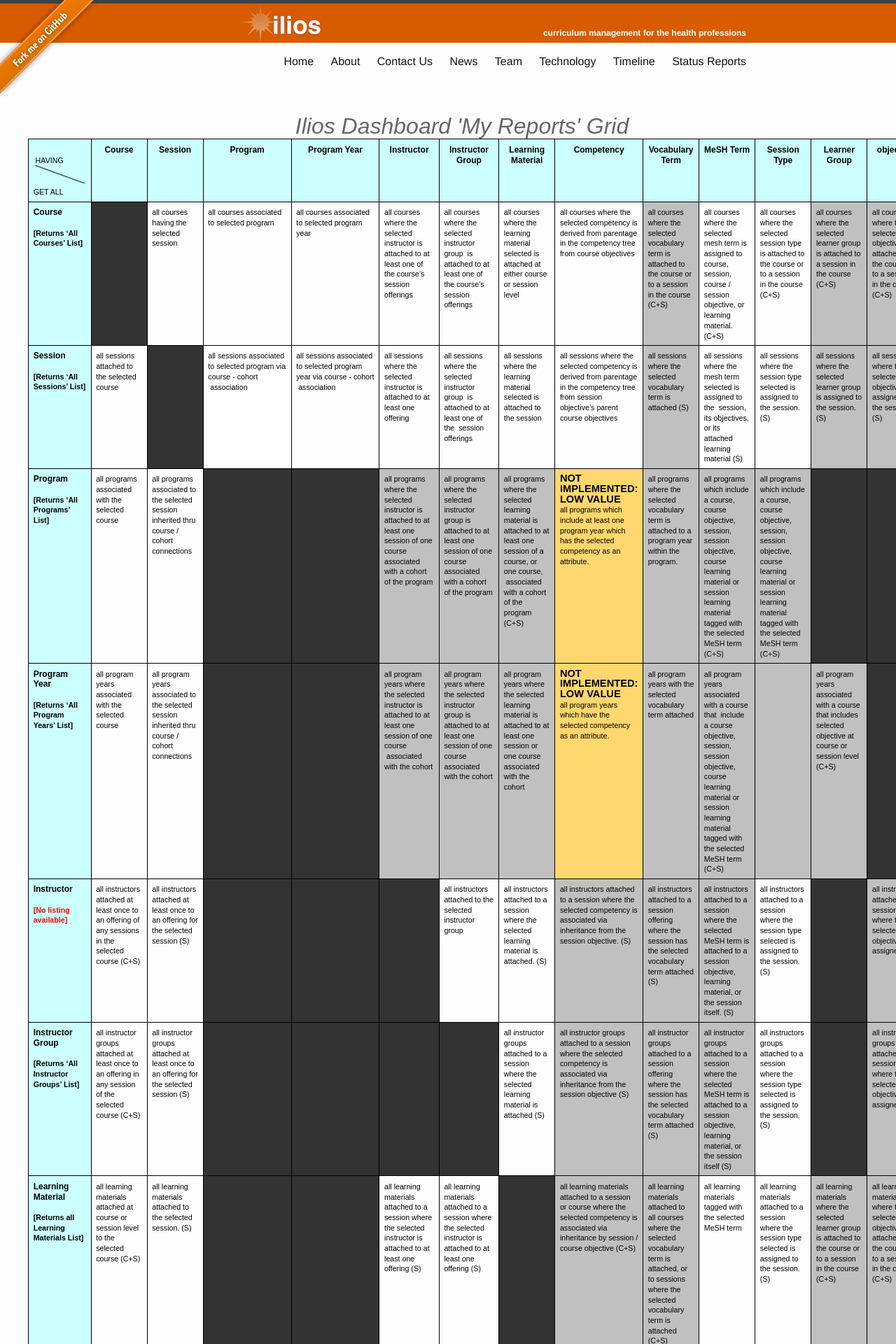
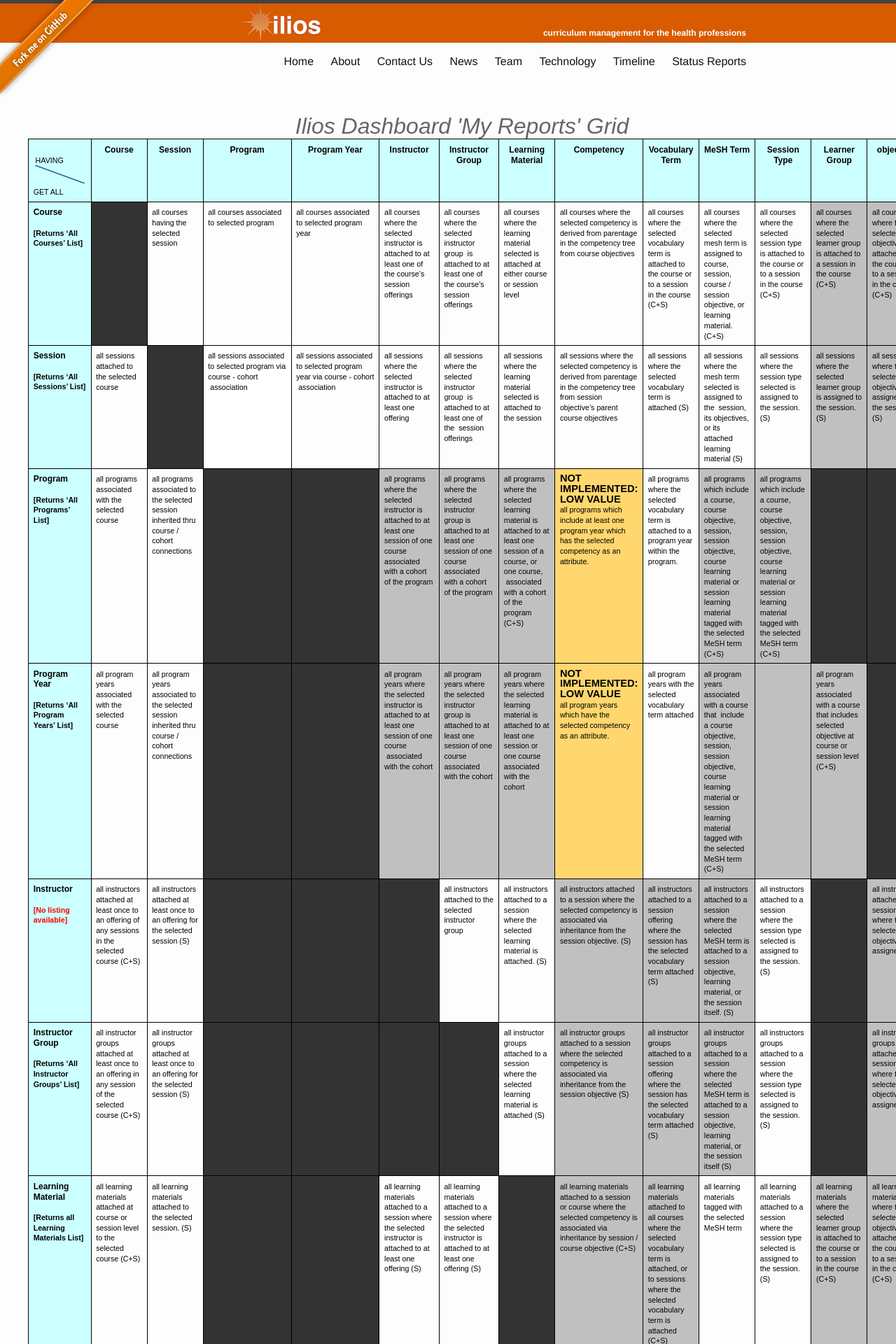
Before and after one commit to ilios/iliosproject.org, a Jekyll site: the page built from myreports.md, in a window 1280 px wide. Shown: the top 1920 px of the page at 70% size. Built offline with Jekyll 4.4.1, drawn with Linux system fonts in a browser that asks for light colours.

Commit message:
updates for term reporting

```diff
--- a/myreports.md
+++ b/myreports.md
@@ -84,7 +84,7 @@
   <td class="c3"><p class="c0"><span class="c1">all courses where the selected instructor group &nbsp;is attached to at least one of the course&rsquo;s session offerings</span></p></td>
   <td class="c3"><p class="c0"><span class="c1">all courses where the learning material selected is attached at either course or session level</span></p></td>
   <td class="c3"><p class="c0"><span class="c1">all courses where the selected competency is derived from parentage in the competency tree from course objectives</span></p></td>
-  <td class="c3 c5"><p class="c0"><span class="c1">all courses where the selected vocabulary term is attached to the course or to a session in the course (C+S)</span></p></td>
+  <td class="c3"><p class="c0"><span class="c1">all courses where the selected vocabulary term is attached to the course or to a session in the course (C+S)</span></p></td>
   <td class="c3"><p class="c0"><span class="c1">all courses where the selected mesh term is assigned to course, session, course / session objective, or learning material. (C+S)</span></p></td>
   <td class="c3"><p class="c0"><span class="c1">all courses where the selected session type is attached to the course or to a session in the course (C+S)</span></p></td>
   <td class="c3 c5"><p class="c0"><span class="c1">all courses where the selected learner group is attached to a session in the course (C+S)</span></p></td>
@@ -98,7 +98,7 @@
   <td class="c3"><p class="c0"><span class="c1">all sessions where the selected instructor is attached to at least one offering</span></p></td>
   <td class="c3"><p class="c0"><span class="c1">all sessions where the selected instructor group &nbsp;is attached to at least one of the &nbsp;session offerings</span></p></td>
   <td class="c3"><p class="c0"><span class="c1">all sessions where the learning material selected is attached to the session</span></p></td><td class="c3"><p class="c0"><span class="c1">all sessions where the selected competency is derived from parentage in the competency tree from session objective&rsquo;s parent course objectives</span></p></td>
-  <td class="c3 c5"><p class="c0"><span class="c1">all sessions where the selected vocabulary term is attached (S)</span></p></td><td class="c3"><p class="c0"><span class="c1">all sessions where the mesh term selected is assigned to the &nbsp;session, its objectives, or its attached learning material (S)</span></p></td>
+  <td class="c3"><p class="c0"><span class="c1">all sessions where the selected vocabulary term is attached (S)</span></p></td><td class="c3"><p class="c0"><span class="c1">all sessions where the mesh term selected is assigned to the &nbsp;session, its objectives, or its attached learning material (S)</span></p></td>
   <td class="c3"><p class="c0"><span class="c1">all sessions where the session type selected is assigned to the session. (S)</span></p></td>
   <td class="c3 c5"><p class="c0"><span class="c1">all sessions where the selected learner group is assigned to the session. (S)</span></p></td>
   <td class="c3 c5"><p class="c0"><span class="c1">all sessions where the selected objective is assigned to the session. (S)</span></p></td></tr>
@@ -112,7 +112,7 @@
   <td class="c3 c5"><p class="c0"><span class="c1">all programs where the selected instructor group is attached to at least one session of one course associated with a cohort of the program</span></p></td>
   <td class="c3 c5"><p class="c0"><span class="c1">all programs where the selected learning material is attached to at least one session of a course, or one course, &nbsp;associated with a cohort of the program (C+S)</span></p></td>
   <td class="c3 c24"><p class="c0"><strong>NOT IMPLEMENTED: LOW VALUE</strong><br /><span class="c1">all programs which include at least one program year which has the selected competency as an attribute.</span></p></td>
-  <td class="c3 c5"><p class="c0"><span class="c1">all programs where the selected vocabulary term is attached to a program year within the program.</span></p></td>
+  <td class="c3"><p class="c0"><span class="c1">all programs where the selected vocabulary term is attached to a program year within the program.</span></p></td>
   <td class="c3 c5"><p class="c0"><span class="c1">all programs which include a course, course objective, session, session objective, course learning material or session learning material tagged with the selected MeSH term (C+S)</span></p></td>
   <td class="c3 c5"><p class="c0"><span class="c1">all programs which include a course, course objective, session, session objective, course learning material or session learning material tagged with the selected MeSH term (C+S)</span></p></td>
   <td class="c2"><p class="c0"><span class="c1"></span></p></td>
@@ -127,7 +127,7 @@
   <td class="c3 c5"><p class="c0"><span class="c1">all program years where the selected instructor group is attached to at least one session of one course associated with the cohort</span></p></td>
   <td class="c3 c5"><p class="c0"><span class="c1">all program years where the selected learning material is attached to at least one session or one course associated with the cohort </span></p></td>
   <td class="c3 c24"><p class="c0"><strong>NOT IMPLEMENTED: LOW VALUE</strong><br /><span class="c1">all program years which have the selected competency as an attribute.</span></p></td>
-  <td class="c3 c5"><p class="c0"><span class="c1">all program years with the selected vocabulary term attached</span></p></td>
+  <td class="c3"><p class="c0"><span class="c1">all program years with the selected vocabulary term attached</span></p></td>
   <td class="c3 c5"><p class="c0"><span class="c1">all program years associated with a course that &nbsp;include a course objective, session, session objective, course learning material or session learning material tagged with the selected MeSH term (C+S)</span></p></td>
   <td class="c2 c5"><p class="c0"><span class="c1"></span></p></td>
   <td class="c3 c5"><p class="c0"><span class="c1">all program years associated with a course that includes selected objective at course or session level (C+S)</span></p></td>
@@ -194,16 +194,16 @@
   </tr>
   <tr>
   <td class="c7"><p class="c0"><span class="c11 c15">vocabulary term</span></p><p class="c0 c6"><span class="c11 c1"></span></p><p class="c0"><span class="c11 c1">[Returns &lsquo;All vocabulary terms&rsquo; List]</span></p></td>
-  <td class="c3 c5"><p class="c0"><span class="c1">all vocabulary terms attached to the selected course (and any session of that course) (C+S)</span></p></td><td class="c3"><p class="c0"><span class="c1">all vocabulary terms attached to the selected session (S)</span></p></td>
-  <td class="c3 c5"><p class="c0"><span class="c1">all vocabulary terms attached to any program year of the selected program (P)</span></p></td>
-  <td class="c3 c5"><p class="c0"><span class="c1">all vocabulary terms attached to the selected program year (P)</span></p></td>
-  <td class="c3 c5"><p class="c0"><span class="c1">all vocabulary terms attached to any session where the selected instructor is attached to at least one offering (S)</span></p></td>
+  <td class="c3"><p class="c0"><span class="c1">all vocabulary terms attached to the selected course (and any session of that course) (C+S)</span></p></td><td class="c3"><p class="c0"><span class="c1">all vocabulary terms attached to the selected session (S)</span></p></td>
+  <td class="c3"><p class="c0"><span class="c1">all vocabulary terms attached to any program year of the selected program (P)</span></p></td>
+  <td class="c3"><p class="c0"><span class="c1">all vocabulary terms attached to the selected program year (P)</span></p></td>
+  <td class="c3"><p class="c0"><span class="c1">all vocabulary terms attached to any session where the selected instructor is attached to at least one offering (S)</span></p></td>
   <td class="c3 c5"><p class="c0"><span class="c1">all vocabulary terms attached to any session where the selected instructor group is attached to at least one offering (S)</span></p></td>
-  <td class="c3 c5"><p class="c0"><span class="c1">all vocabulary terms attached to a session or course where the selected learning material is attached (C+S)</span></p></td>
-  <td class="c3 c5"><p class="c0"><span class="c1">all vocabulary terms attached to a session or course where the selected competency is inherited via objective tree (C+S)</span></p></td>
+  <td class="c3"><p class="c0"><span class="c1">all vocabulary terms attached to a session or course where the selected learning material is attached (C+S)</span></p></td>
+  <td class="c3"><p class="c0"><span class="c1">all vocabulary terms attached to a session or course where the selected competency is inherited via objective tree (C+S)</span></p></td>
   <td class="c2"><p class="c0 c6"><span class="c1"></span></p></td>
   <td class="c2"><p class="c0"><span class="c1">all vocabulary terms attached to a session or course where where that course or session or an associated objective or learning material is tagged with the selected mesh term. (C+S)</span></p></td>
-  <td class="c3 c5"><p class="c0"><span class="c1">all the vocabulary terms associated with a session with the selected session type</span></p></td>
+  <td class="c3"><p class="c0"><span class="c1">all the vocabulary terms associated with a session with the selected session type</span></p></td>
   <td class="c3 c5"><p class="c0"><span class="c1">all vocabulary terms  where the selected learner group is attached to the course or to a session in the course (C+S)</span></p></td>
   <td class="c3 c5"><p class="c0"><span class="c1">all vocabulary terms associated with the selected objective</span></p></td>
 </tr>
@@ -233,7 +233,7 @@
   <td class="c3"><p class="c0"><span class="c1">all session types associated to the selected instructor group</span></p></td>
   <td class="c3"><p class="c0"><span class="c1">all session types associated to the selected learning material</span></p></td>
   <td class="c3"><p class="c0"><span class="c1">all session types associated to the selected competency</span></p></td>
-  <td class="c3 c5"><p class="c0"><span class="c1">all session types associated to the selected vocabulary term</span></p></td>
+  <td class="c3"><p class="c0"><span class="c1">all session types associated to the selected vocabulary term</span></p></td>
   <td class="c3"><p class="c0"><span class="c1">all session types associated to the selected mesh term</span></p></td>
   <td class="c2"><p class="c0"><span class="c1"></span></p></td>
   <td class="c3 c5"><p class="c0"><span class="c1">all session types associated to the selected learner group</span></p></td>
```
Also changed, not shown: _posts/2017-02-03-updates.markdown (added, +9 -0 lines).
